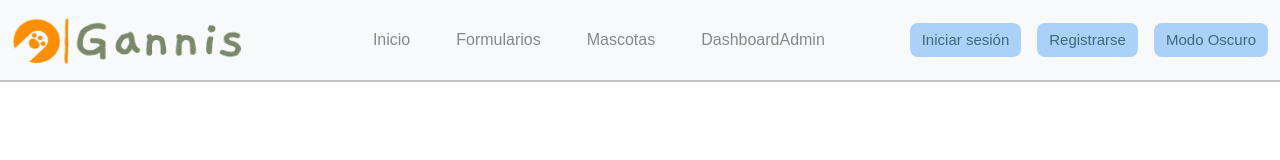
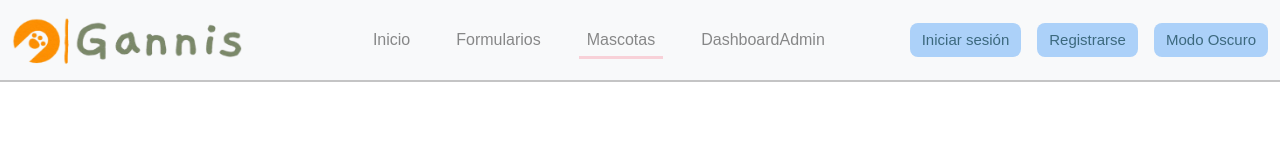
Before and after one commit to luishi1/Gen-T-Gannis-2024, a React (Create React App) app in the folder gannis/: page /mascotas in a window 1280 px wide. Shown: the top 160 px of the page. Built offline with nearby package versions, Linux system fonts and the light colour scheme; no server answers.

Commit message:
Arreglo condicional en navbar

```diff
--- a/gannis/src/components/Navbar.js
+++ b/gannis/src/components/Navbar.js
@@ -30,12 +30,12 @@ const Navbar = ({ darkMode, toggleDarkMode, view }) => {
                             </Link>
                         </li>
                         <li className="nav-item">
-                            <Link className={`nav-link ${location.pathname === '/forms' ? 'nav-link-active' : ''}`} to="/mascotas">
+                            <Link className={`nav-link ${location.pathname === '/mascotas' ? 'nav-link-active' : ''}`} to="/mascotas">
                                 <i className="fa-solid fa-circle-info"></i> Mascotas
                             </Link>
                         </li>
                         <li className="nav-item">
-                            <Link className={`nav-link ${location.pathname === '/forms' ? 'nav-link-active' : ''}`} to="/dashboard-admin">
+                            <Link className={`nav-link ${location.pathname === '/dashboard-admin' ? 'nav-link-active' : ''}`} to="/dashboard-admin">
                                 <i className="fa-solid fa-circle-info"></i> DashboardAdmin
                             </Link>
                         </li>
```
